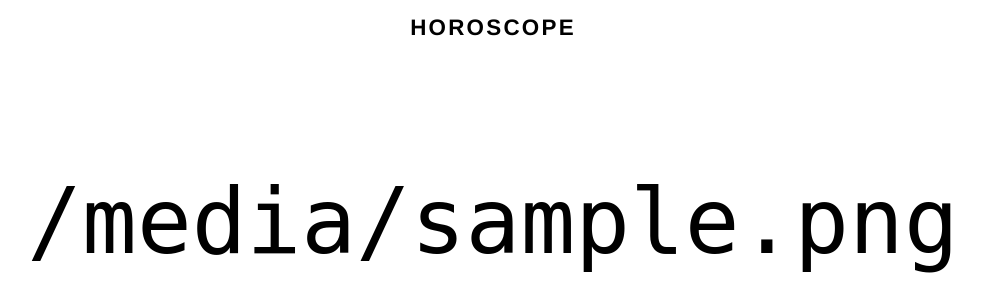
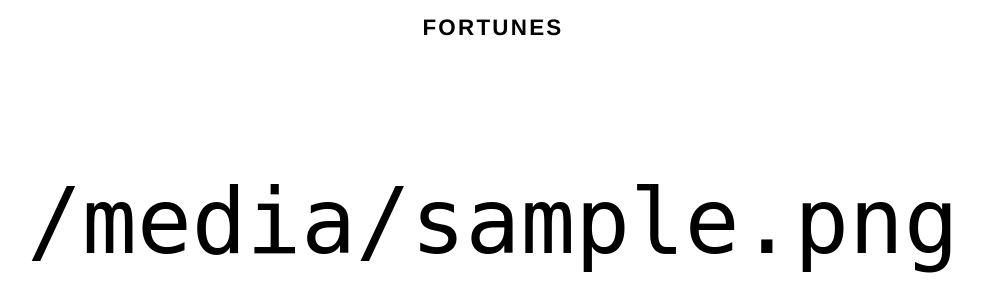
Before and after one commit to mouse-reeve/horoscope-site, a Flask app: template templates/index.html in a window 1280 px wide. Shown: the top 300 px of the page, without its empty margins (147-1129 px from the left). Run offline with Flask 2, Linux system fonts and the light colour scheme; the template is opened without the code that fills it: most values are stand-ins (such as "Sample title", 1, 10 or a date in 2020).

Commit message:
Updates langauge

```diff
--- a/templates/index.html
+++ b/templates/index.html
@@ -1,7 +1,7 @@
 <!DOCTYPE html>
 <html lang="en" ng-app="app">
 <head>
-    <title>F O R T U N E</title>
+    <title>F O R T U N E S</title>
     <meta name=viewport content="width=device-width, initial-scale=1">
     <link type="text/css" rel="stylesheet" href="static/format.css">
 
@@ -10,7 +10,7 @@
 
 <body>
     <header>
-        <h1>Horoscope</h1>
+        <h1>Fortunes</h1>
     </header>
 
     <div id="content">
```
